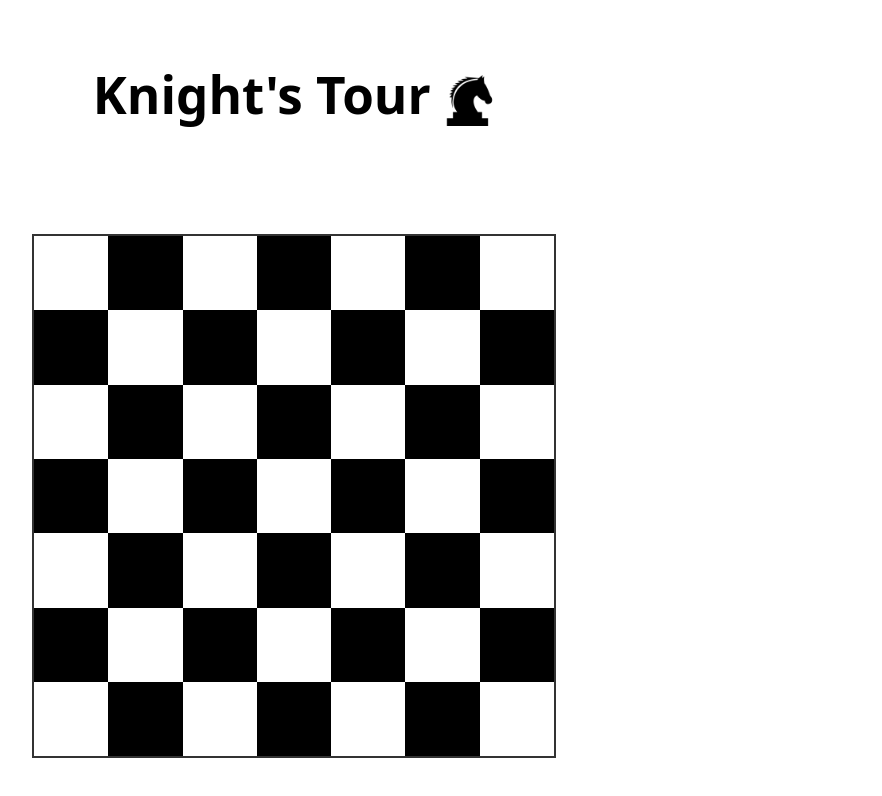
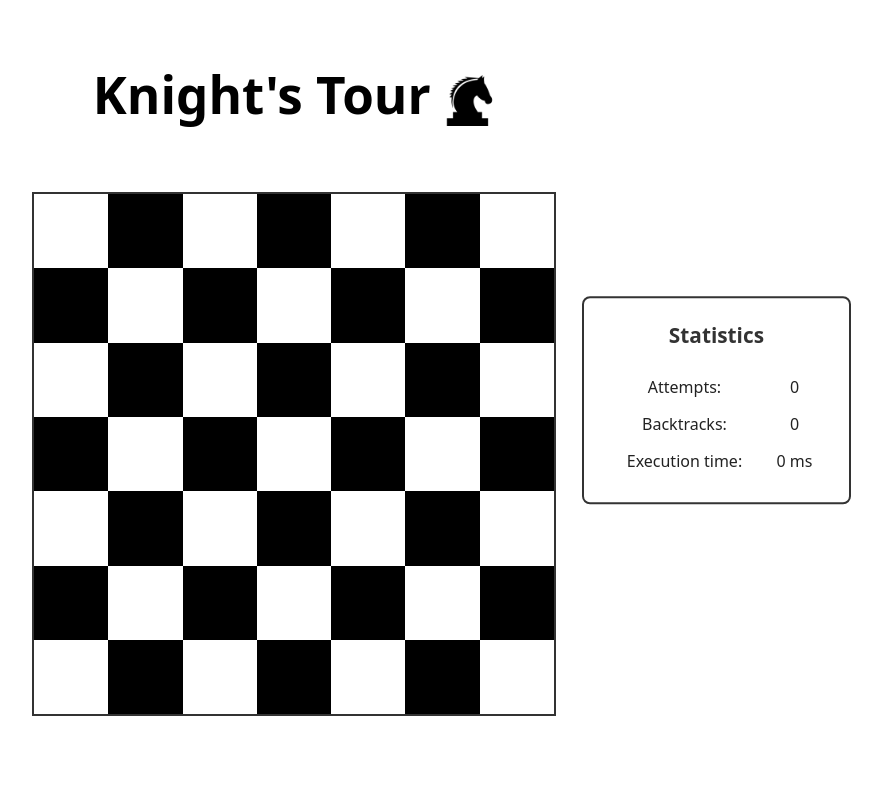
Before and after one commit to HemaniakAE/Heldyis_Derrick_Yeremi_Proyecto-2, a React (Vite) app: page / in a window 1280 px wide. Shown: the top 796 px of the page, without its empty margins (346-1228 px from the left). Built offline with nearby package versions, Linux system fonts and the light colour scheme.

Commit message:
Se agrega la tabla de estadísticas al costado derecho del tablero

```diff
--- a/src/App.css
+++ b/src/App.css
@@ -18,6 +18,15 @@ main {
   align-items: center;
 }
 
+.right-area {
+  position: fixed;
+  top: 50%;
+  right: 0;
+  transform: translateY(-50%);
+  z-index: 100;
+  padding-right: 6.5%;
+}
+
 .card {
   padding: 2em;
 }
--- a/src/App.jsx
+++ b/src/App.jsx
@@ -1,21 +1,23 @@
-import { useState } from 'react'
-import reactLogo from './assets/react.svg'
-import viteLogo from '/vite.svg'
+import React from 'react'
 import './App.css'
 import Header from './Components/header'
 import ChessBoard from './Components/ChessBoard'
+import StatsBoard from './Components/StatsBoard'
 
 function App() {
-  const [count, setCount] = useState(0)
-
   return (
     <div className="App">
       <Header />
-      <main>
-        <div className="card">
-          <ChessBoard />
+      <div className="main-layout">
+        <div className="center-area">
+          <div className="card">
+            <ChessBoard />
+          </div>
         </div>
-      </main>
+        <div className="right-area">
+          <StatsBoard />
+        </div>
+      </div>
     </div>
   )
 }
--- /dev/null
+++ b/src/Components/StatsBoard.css
@@ -0,0 +1,23 @@
+.stats-board {
+  background: #ffffff;
+  border: 2px solid #333;
+  padding: 1.4em;
+  border-radius: 8px;
+  min-width: 220px;
+}
+
+.stats-board h2 {
+  margin-top: 0;
+  font-size: 1.3em;
+  color: #333;
+}
+
+.stats-board table {
+  width: 100%;
+  border-collapse: collapse;
+}
+
+.stats-board td {
+  padding: 0.4em 0.6em;
+  color: #222;
+}
--- /dev/null
+++ b/src/Components/StatsBoard.jsx
@@ -0,0 +1,28 @@
+import React from 'react';
+import './StatsBoard.css';
+
+function StatsBoard({ moves = 0, backtracks = 0, time = 0 }) {
+  return (
+    <div className="stats-board">
+      <h2>Statistics</h2>
+      <table>
+        <tbody>
+          <tr>
+            <td>Attempts:</td>
+            <td>{moves}</td>
+          </tr>
+          <tr>
+            <td>Backtracks:</td>
+            <td>{backtracks}</td>
+          </tr>
+          <tr>
+            <td>Execution time:</td>
+            <td>{time} ms</td>
+          </tr>
+        </tbody>
+      </table>
+    </div>
+  );
+}
+
+export default StatsBoard;
```
